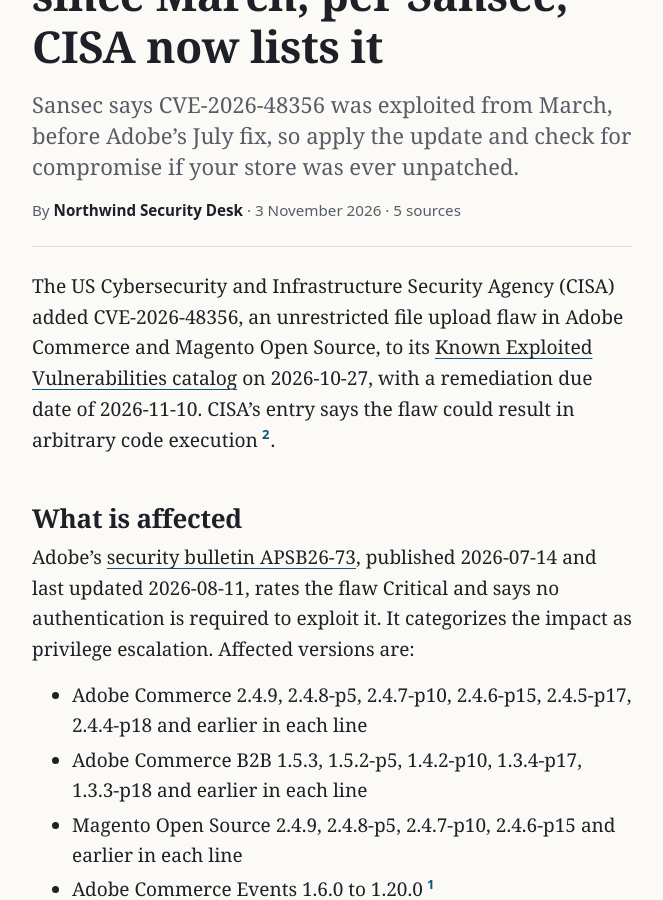
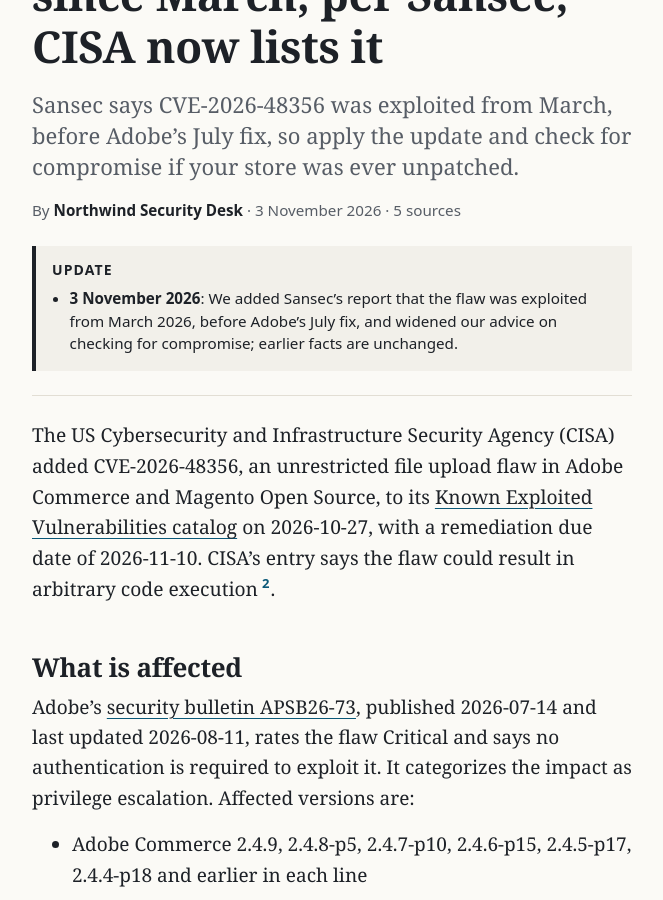
Before and after one commit to northwind-press/northwind-press.github.io, a Jekyll site: the page built from _posts/2026-11-03-adobe-commerce-magento-kev.md, in a window 1280 px wide and 900 px high, scrolled down 345 px. Shown: the whole window, without its empty margins (308-971 px from the left). Built offline with Jekyll 4.4.1, drawn with Linux system fonts in a browser that asks for light colours.

Commit message:
Fix: updates: entry for the Sansec addition (pending standards' ruling)
Co-Authored-By: Claude Opus 5.5 <noreply@anthropic.com>

```diff
--- a/_posts/2026-11-03-adobe-commerce-magento-kev.md
+++ b/_posts/2026-11-03-adobe-commerce-magento-kev.md
@@ -5,6 +5,9 @@ description: "Sansec says CVE-2026-48356 was exploited from March, before Adobe'
 categories: [security]
 kind: news
 date: 2026-11-03 08:09
+updates:
+  - date: 2026-11-03
+    text: "We added Sansec's report that the flaw was exploited from March 2026, before Adobe's July fix, and widened our advice on checking for compromise; earlier facts are unchanged."
 sources:
   - title: "Security update available for Adobe Commerce | APSB26-73"
     url: https://www.adobe.com/trust/security/products/commerce/apsb26-73.html
```
